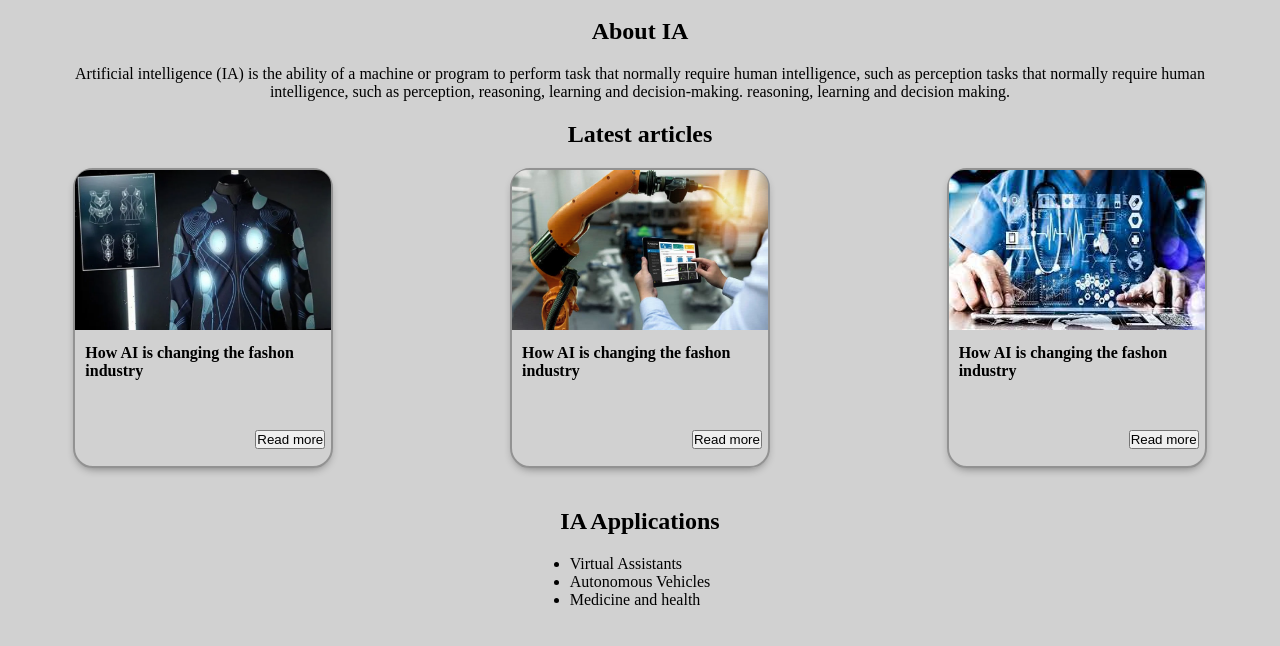
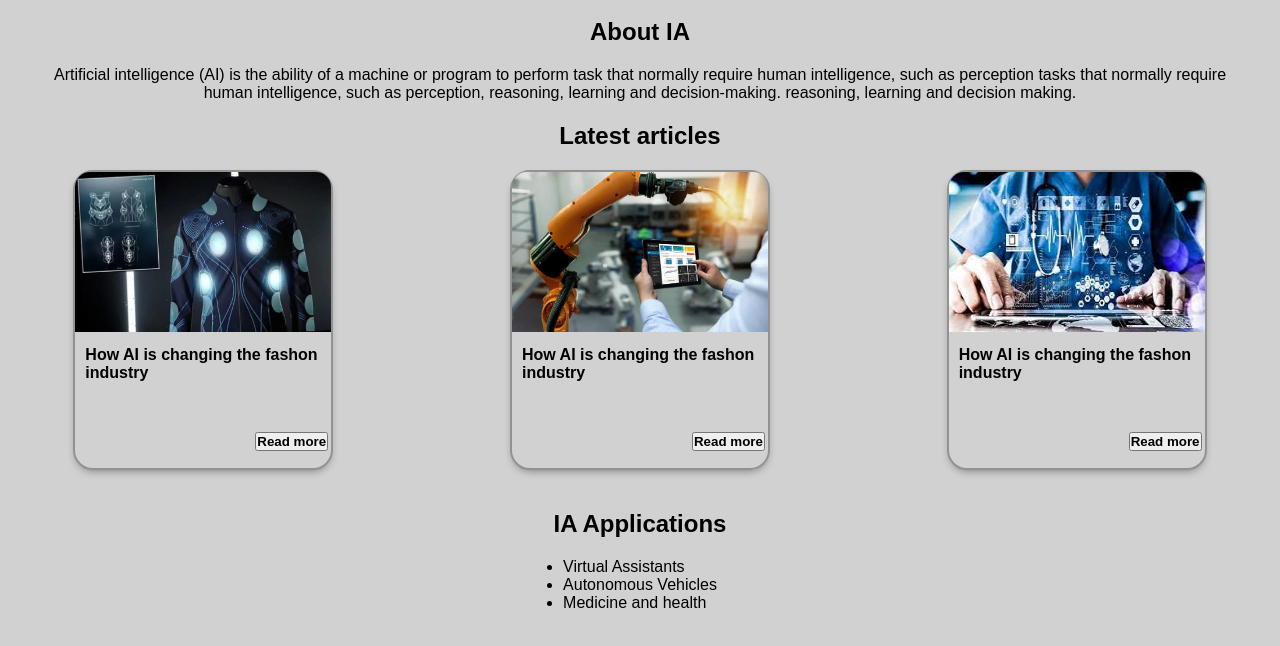
Before and after one commit to juanfaella/checkpoint1, a plain HTML site: page index.html in a window 1280 px wide. Shown: the part 152-798 px from the top of the page. Drawn offline with Linux system fonts and the light colour scheme.

Commit message:
Se cambio la tipografia

```diff
--- a/index.html
+++ b/index.html
@@ -24,7 +24,7 @@
       <section class="about-ia">
         <h2>About IA</h2>
         <p>
-          Artificial intelligence (IA) is the ability of a machine or program to
+          Artificial intelligence (AI) is the ability of a machine or program to
           perform task that normally require human intelligence, such as
           perception tasks that normally require human intelligence, such as
           perception, reasoning, learning and decision-making. reasoning,
--- a/styles/style.css
+++ b/styles/style.css
@@ -5,6 +5,7 @@
 }
 body{
     background-color: #d1d1d1;
+    font-family: Arial, Helvetica, sans-serif;
 }
 .navbar{
     height: 150px;
@@ -74,6 +75,7 @@ nav a{
     position: relative;
     top: 50px;
     left: 180px;
+    font-weight: bold;
 }
 .articles p{
     width: 246px;
```
